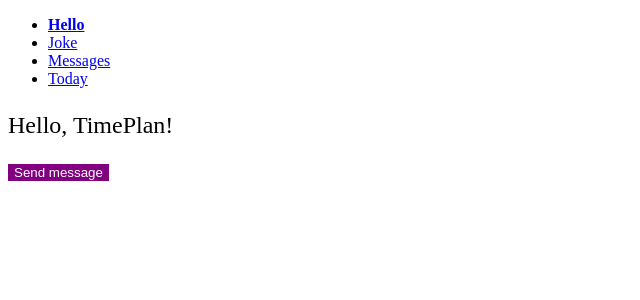
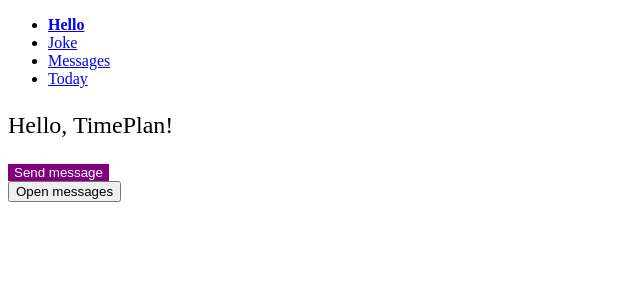
Before and after one commit to LayZeeDK/introduction-to-angular, an Angular app: page /hello in a window 1280 px wide. Shown: the top 300 px of the page, without its empty margins (0-640 px from the left). Built offline with nearby package versions, Linux system fonts and the light colour scheme.

Commit message:
feat: add programmatic navigation to messages

```diff
--- a/src/app/hello-page/hello-page.component.html
+++ b/src/app/hello-page/hello-page.component.html
@@ -3,3 +3,4 @@
   name="TimePlan"
   (messageSent)="messageService.receiveMessage($event)"
 />
+<button (click)="router.navigateByUrl('messages')">Open messages</button>
--- a/src/app/hello-page/hello-page.component.ts
+++ b/src/app/hello-page/hello-page.component.ts
@@ -1,5 +1,6 @@
 // hello-page.compoennt.ts
 import { Component, inject } from '@angular/core';
+import { Router } from '@angular/router';
 import { HelloWorldComponent } from '../hello-world/hello-world.component';
 import { MessageService } from '../message.service';
 
@@ -11,4 +12,5 @@ import { MessageService } from '../message.service';
 })
 export class HelloPageComponent {
   messageService = inject(MessageService);
+  router = inject(Router);
 }
```
